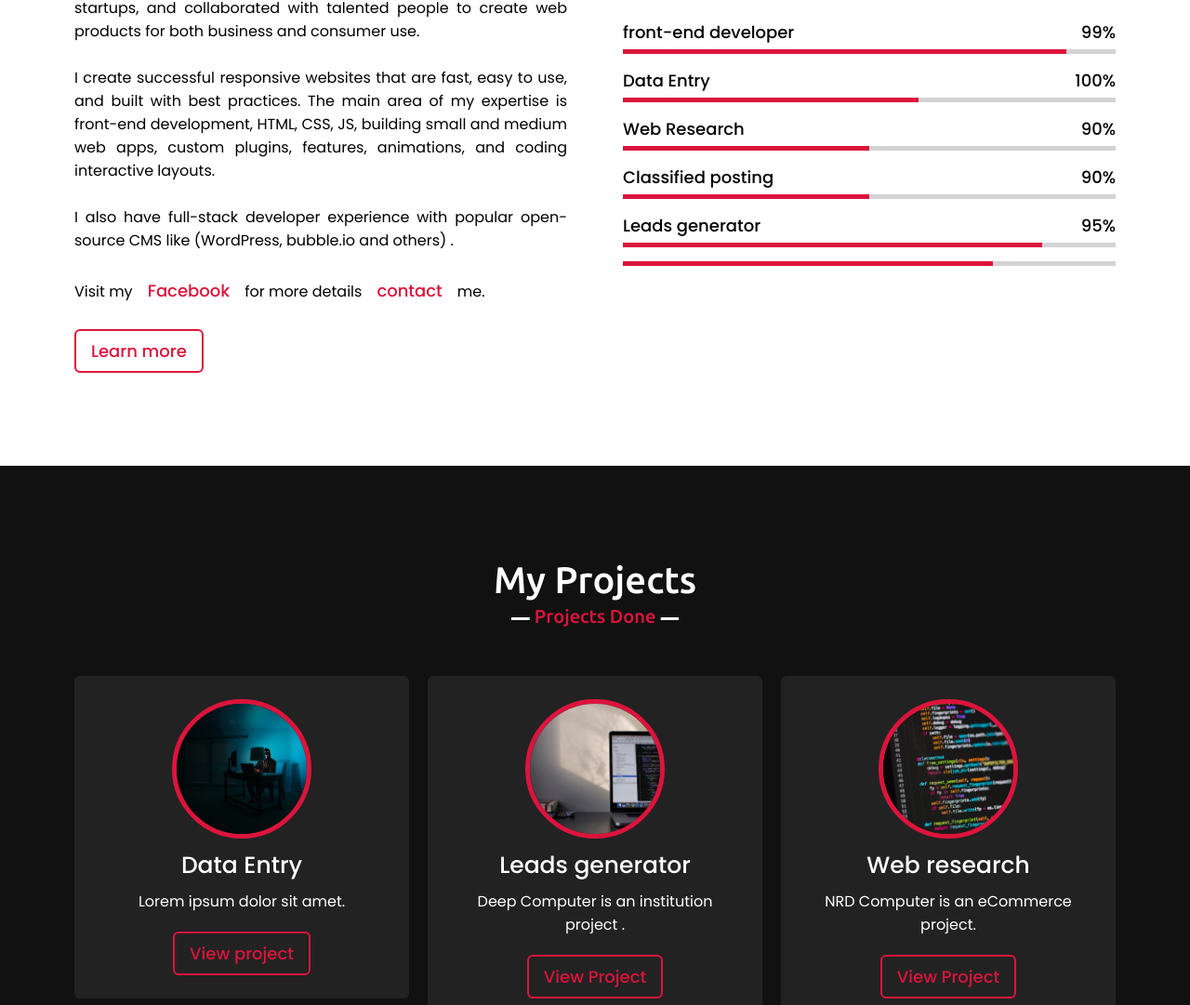
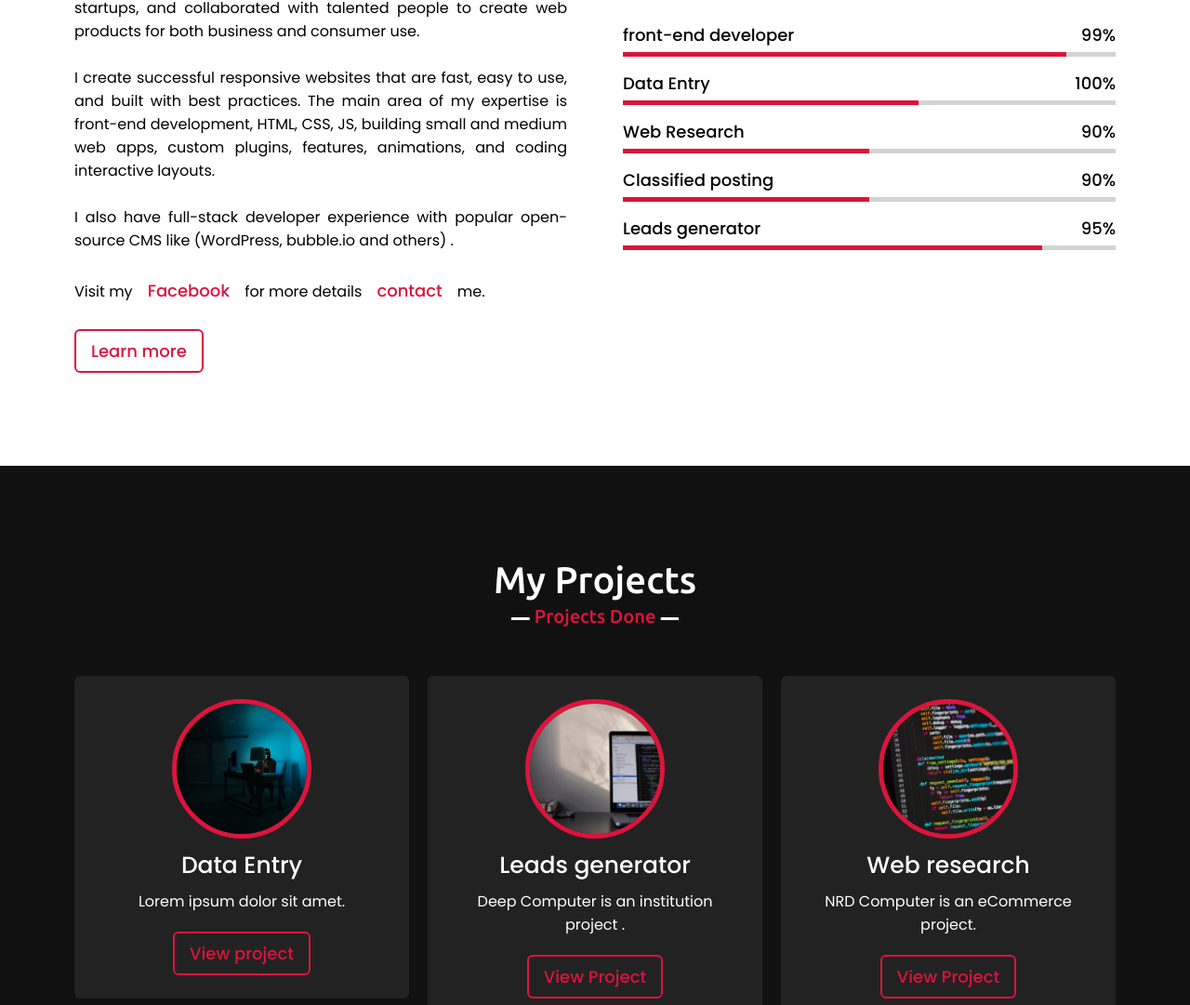
Before and after one commit to samsuddinofficial/Samsuddin.net, a plain HTML site: page index.html in a window 1280 px wide. Shown: the part 3219-4300 px from the top of the page at 93% size. Drawn offline with nearby package versions, Linux system fonts and the light colour scheme.

Commit message:
Update index.html

```diff
--- a/index.html
+++ b/index.html
@@ -172,7 +172,6 @@
                         </div>
                         <div class="line mysql"></div>
                     </div>
-                        <div class="line wordpress"></div>
                     </div>
                 </div>
             </div>
```
